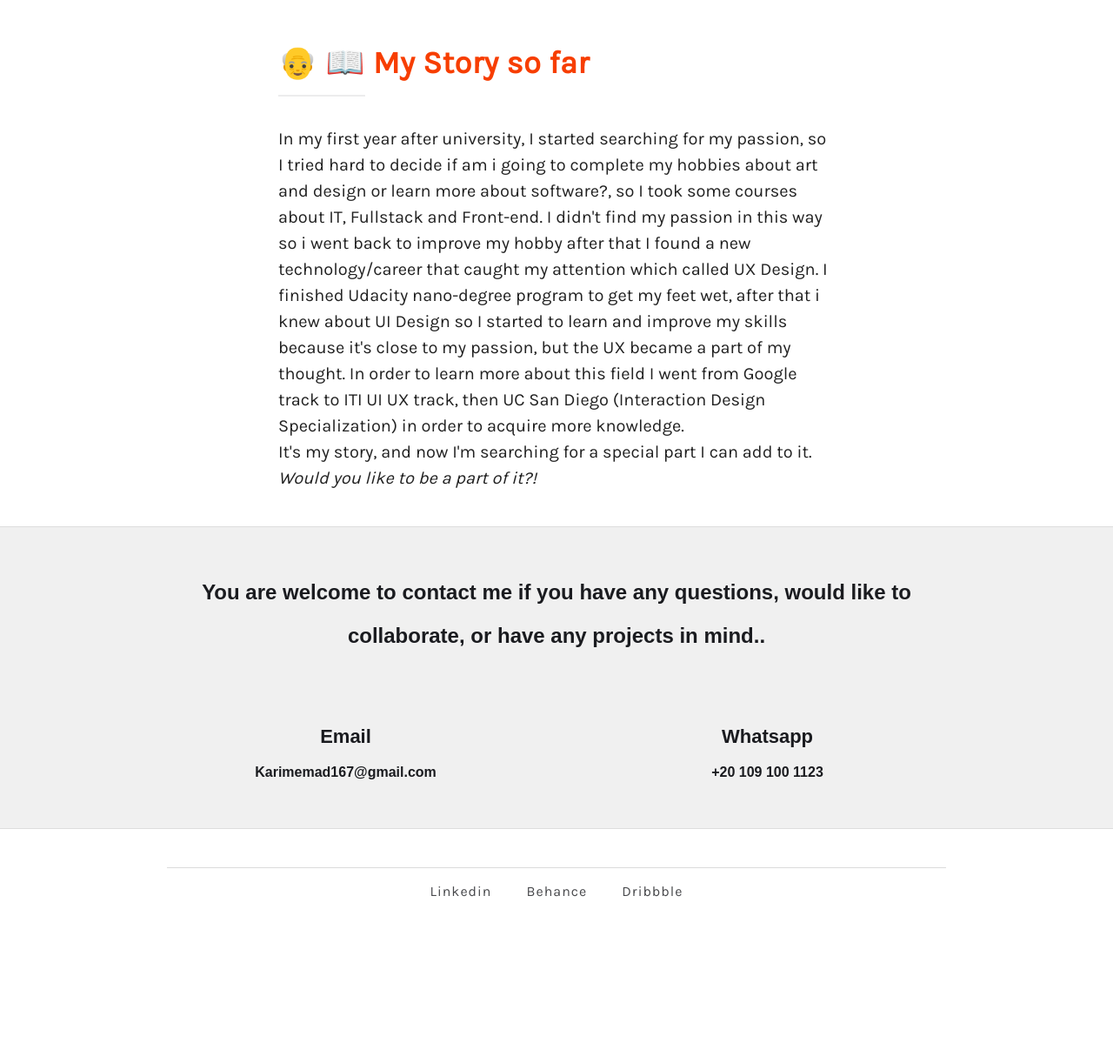
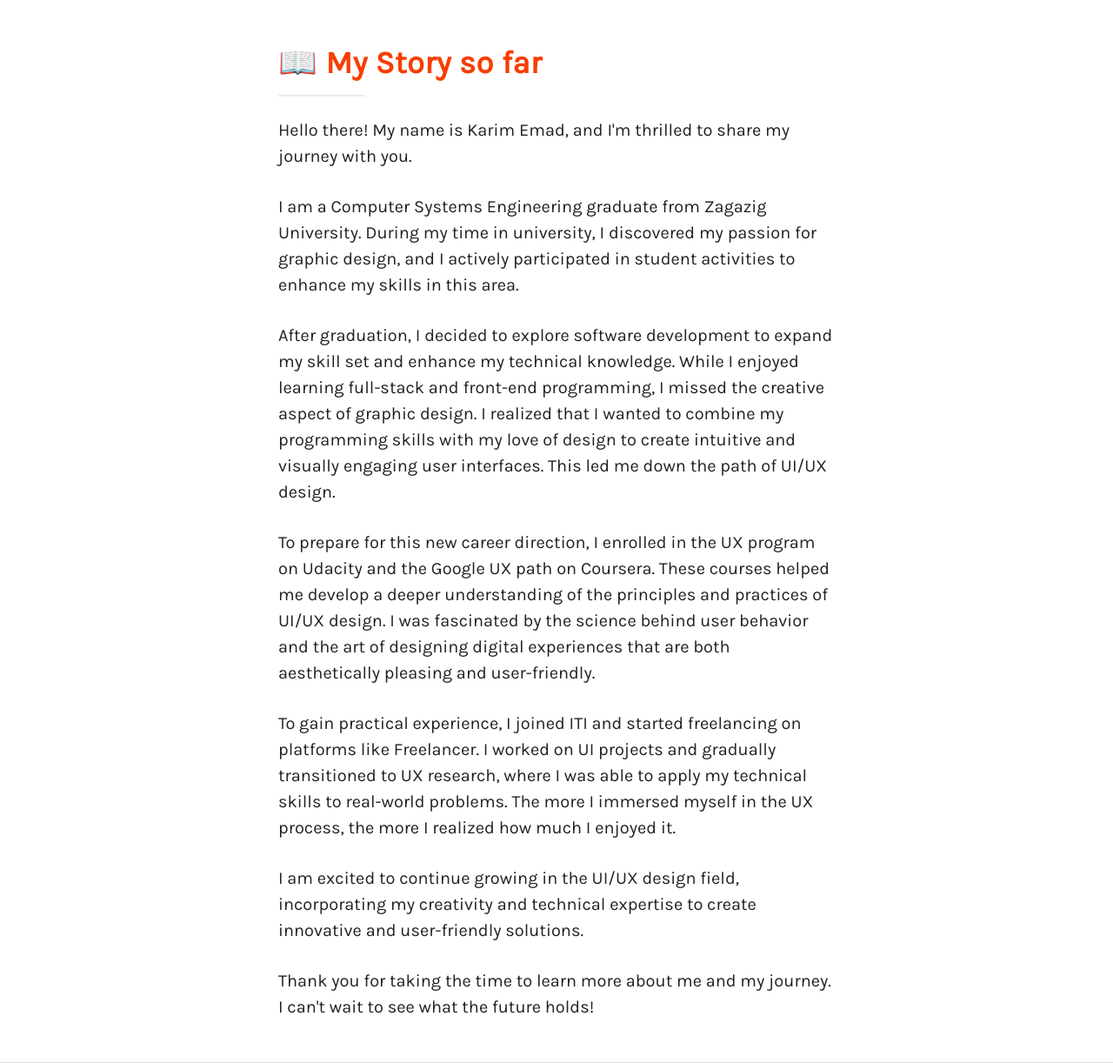
Before and after one commit to karimemad09/karimemad09.github.io, a plain HTML site: page about.html in a window 1280 px wide. Shown: the part 3418-4640 px from the top of the page at 87% size. Before the commit the page ends 4479 px from the top, so only its background shows below. Drawn offline with nearby package versions, Linux system fonts and the light colour scheme.

Commit message:
update story section

```diff
--- a/about.html
+++ b/about.html
@@ -103,7 +103,7 @@
 					</div>
 		</div>
 		<div class="c-container">
-			<h2 class="heading">&#129497; &#10024; <b>Tools</b></h2>
+			<h2 class="heading">&#10024; <b>Tools</b></h2>
 			<div class="slider-deco-line"></div>
 					<div class="skills-div" style="padding:10px 0px 10px 0px">
 						<ul class="paragraph-bigger">
@@ -147,11 +147,31 @@
         </div>
 
 		<div class="c-container">
-			<h2 class="heading">&#128116; &#128214; <b>My Story so far</b></h2>
+			<h2 class="heading"> &#128214; <b>My Story so far</b></h2>
 			<div class="slider-deco-line"></div>
-			<p class="paragraph-bigger" style="padding-top:10px">In my first year after university, I started searching for my passion, so I tried hard to decide if am i going to complete my hobbies about art and design or learn more about software?, so I took some courses about IT, Fullstack and Front-end. I didn't find my passion in this way so i went back to improve my hobby after that I found a new technology/career that caught my attention which called UX Design. I finished Udacity nano-degree program to get my feet wet, after that i knew about UI Design so I started to learn and improve my skills because it's close to my passion, but the UX became a part of my thought. In order to learn more about this field I went from Google track to ITI UI UX track, then UC San Diego (Interaction Design Specialization) in order to acquire more knowledge.
-				<br>It's my story, and now I'm searching for a special part I can add to it.<i> Would you like to be a part of it?!</i>
+			<p class="paragraph-bigger" style="padding-bottom:8px;">
+				Hello there! My name is Karim Emad, and I'm thrilled to share my journey with you.
 			</p>
+			<p class="paragraph-bigger" style="padding-bottom:8px;">
+				I am a Computer Systems Engineering graduate from Zagazig University. During my time in university, I discovered my passion for graphic design, and I actively participated in student activities to enhance my skills in this area.
+			</p>
+			<p class="paragraph-bigger" style="padding-bottom:8px;">
+				After graduation, I decided to explore software development to expand my skill set and enhance my technical knowledge. While I enjoyed learning full-stack and front-end programming, I missed the creative aspect of graphic design. I realized that I wanted to combine my programming skills with my love of design to create intuitive and visually engaging user interfaces. This led me down the path of UI/UX design.
+			</p>
+			<p class="paragraph-bigger" style="padding-bottom:8px;">
+				To prepare for this new career direction, I enrolled in the UX program on Udacity and the Google UX path on Coursera. These courses helped me develop a deeper understanding of the principles and practices of UI/UX design. I was fascinated by the science behind user behavior and the art of designing digital experiences that are both aesthetically pleasing and user-friendly.<br>
+			</p>
+			<p class="paragraph-bigger" style="padding-bottom:8px;">
+				To gain practical experience, I joined ITI and started freelancing on platforms like Freelancer. I worked on UI projects and gradually transitioned to UX research, where I was able to apply my technical skills to real-world problems. The more I immersed myself in the UX process, the more I realized how much I enjoyed it.
+			</p>
+			<p class="paragraph-bigger" style="padding-bottom:8px;">
+				I am excited to continue growing in the UI/UX design field, incorporating my creativity and technical expertise to create innovative and user-friendly solutions.
+			</p>
+			<p class="paragraph-bigger" style="padding-bottom:8px;">
+				 Thank you for taking the time to learn more about me and my journey. I can't wait to see what the future holds!
+			</p>
+
+
         </div>
 
 
```
